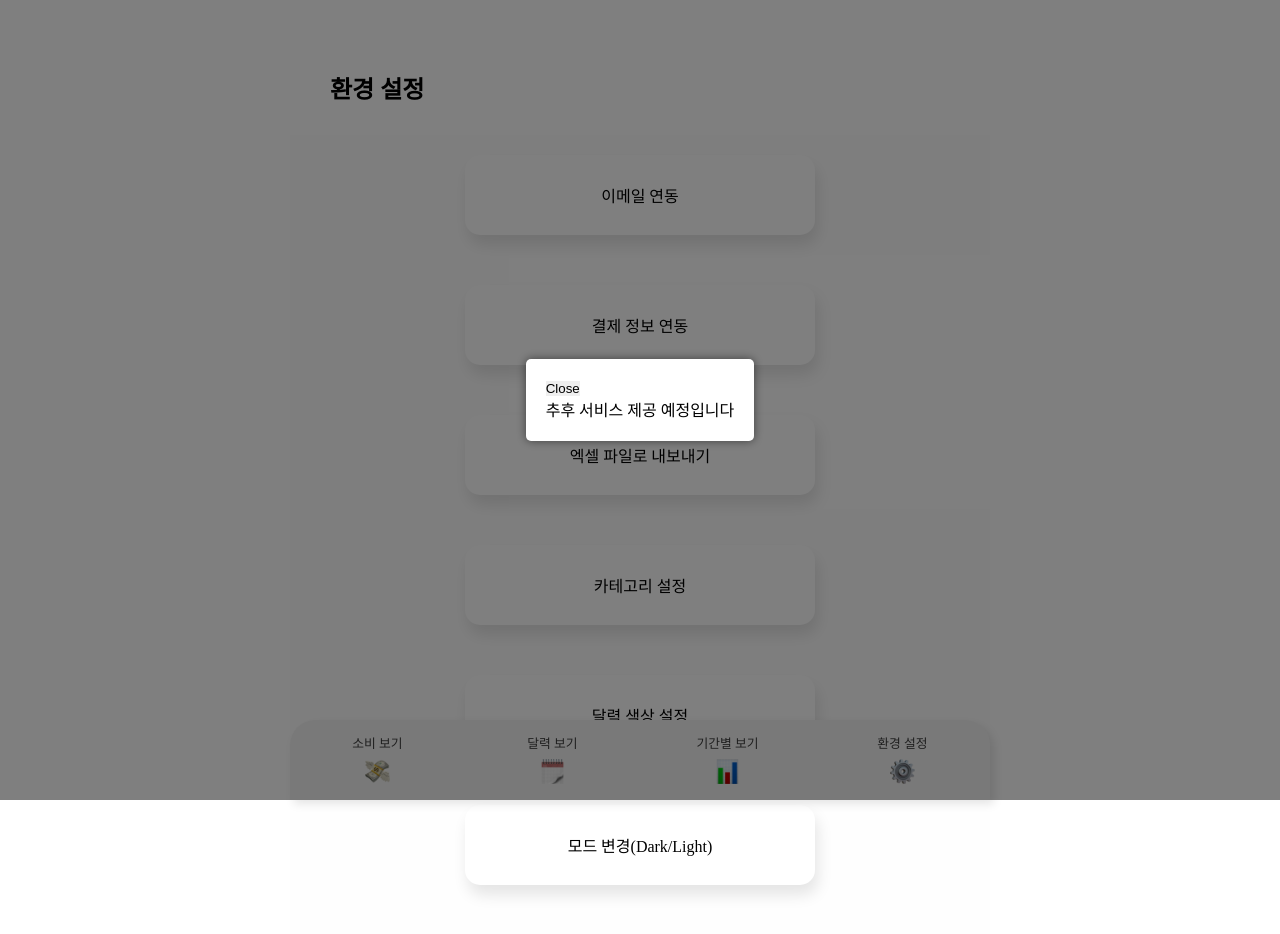
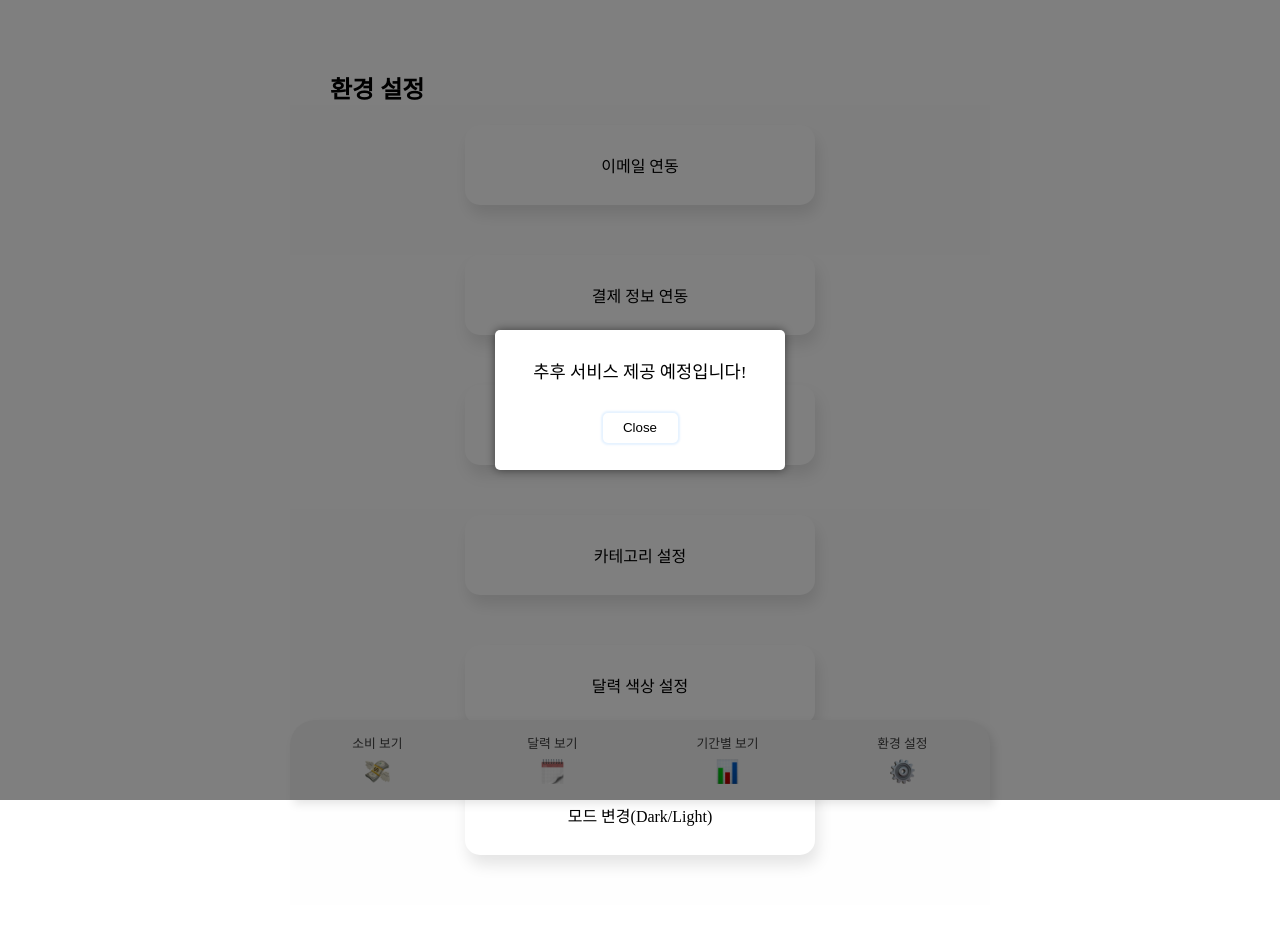
Before and after one commit to milk-stone/geozibang, a React (Create React App) app: page /settings in a window 1280 px wide. Both pictures are taken after a click on the element "이메일 연동". Shown: the top 934 px of the page. Built offline with nearby package versions, Linux system fonts and the light colour scheme.

Commit message:
페이지 하단 마진 추가, 기간별보기 수정, 환경설정 모달 창 수정

```diff
--- a/src/components/Button.jsx
+++ b/src/components/Button.jsx
@@ -10,16 +10,14 @@ export const Button = ({ children, ...rest }) => {
   );
 };
 
-
 export const CategoryButton = ({ image, children, ...rest }) => {
   return (
     <button className={styles.btn_category} {...rest}>
-      <img src={image} alt ="category icon" width = "20" />
+      <img src={image} alt="category icon" width="20" />
       <span>{children}</span>
     </button>
   );
 };
-
 
 //회색으로 쌓여있는 버튼
 export const GrayButton = ({ children, ...rest }) => {
@@ -30,19 +28,19 @@ export const GrayButton = ({ children, ...rest }) => {
   );
 };
 
-
 //체크박스
 export const CheckButton = ({ image, children, ...rest }) => {
   return (
     <button className={styles.btn_check} {...rest}>
-      <img src = {image} width="15" height="15" />
+      <img src={image} width="15" height="15" />
       <span>{children}</span>
     </button>
   );
 };
 
 export const PeriodButton = ({
-  icon,
+  image,
+  periodName,
   text,
   prevConsume,
   curConsume,
@@ -51,19 +49,25 @@ export const PeriodButton = ({
 }) => {
   return (
     <button className={styles.btn_period} {...rest}>
-      <FontAwesomeIcon icon={icon} />
+      <img src={image} width="30" height="30" />
       <h2>{text}</h2>
-      {prevConsume <= curConsume ? (
-        <p className={styles.red}>{curConsume}</p>
-      ) : (
-        <p className={styles.blue}>{curConsume}</p>
-      )}
-      <p>{prevConsume}</p>
+      <div className={styles.explain}>
+        <p className={styles.smallsize}>Current {periodName}</p>
+        {prevConsume <= curConsume ? (
+          <p className={styles.red}>{curConsume.toLocaleString()}원</p>
+        ) : (
+          <p className={styles.blue}>{curConsume.toLocaleString()}원</p>
+        )}
+      </div>
+      <div className={styles.explain}>
+        <p className={styles.smallsize}>Last {periodName}</p>
+        <p>{prevConsume.toLocaleString()}원</p>
+      </div>
     </button>
   );
 };
 
-export const SettingButton = ({ children,onClick, ...rest }) => {
+export const SettingButton = ({ children, onClick, ...rest }) => {
   return (
     <div className={styles.btn_setting} onClick={onClick}>
       <span>{children}</span>
--- a/src/components/Button.module.scss
+++ b/src/components/Button.module.scss
@@ -23,12 +23,12 @@
   flex-direction: column;
   justify-content: center;
   align-items: center;
-  overflow:auto;
+  overflow: auto;
 
   border-radius: 20px;
   background-color: #fff;
   box-shadow: 3px 10px 15px rgba(0, 0, 0, 0.08);
-  flex:1 0 90px;
+  flex: 1 0 90px;
   &:hover {
     cursor: pointer;
   }
@@ -36,15 +36,15 @@
   &:hover {
     transform: scale(1.1);
   }
-  img{
-    display:block;
-    margin-top:13px;
+  img {
+    display: block;
+    margin-top: 13px;
   }
   span {
     font-size: 13.5px;
-    text-shadow:0px 3px 4px rgba(0, 0, 0, 0.05);
-    font-weight:640;
-    margin-top:3px;
+    text-shadow: 0px 3px 4px rgba(0, 0, 0, 0.05);
+    font-weight: 640;
+    margin-top: 3px;
     padding: 5px 6px;
     text-align: center;
   }
@@ -53,20 +53,19 @@
 .btn_priority {
   width: 80px;
   height: 30px;
-  border-radius:5px;
+  border-radius: 5px;
   &:hover {
     cursor: pointer;
   }
-  margin:0px auto auto 30px;
-  span{
-    font-weight:700;
+  margin: 0px auto auto 30px;
+  span {
+    font-weight: 700;
   }
-  .imageWrapper{
-    margin-left:5px;
-    margin-top:5px;
+  .imageWrapper {
+    margin-left: 5px;
+    margin-top: 5px;
   }
 }
-
 
 .btn_check {
   width: 30px;
@@ -79,14 +78,13 @@
     display: flex;
     font-size: 1.5rem;
   }
-  span{
+  span {
     font-weight: 600;
   }
   &:hover {
     cursor: pointer;
   }
 }
-
 
 .btn_period {
   width: 80%;
@@ -157,3 +155,12 @@
   font-style: italic;
   color: blue;
 }
+
+.explain {
+  margin: auto 0px;
+}
+
+.smallsize {
+  font-size: 0.8rem;
+  margin-bottom: 10px;
+}
--- a/src/components/Calendar.module.scss
+++ b/src/components/Calendar.module.scss
@@ -28,4 +28,6 @@
   margin: 0px auto;
   width: 80%;
   max-width: 500px;
+
+  margin-bottom: 100px;
 }
--- a/src/components/PriorityBox.jsx
+++ b/src/components/PriorityBox.jsx
@@ -36,6 +36,7 @@ export const PriorityBox = (props) => {
       })
       .then((data) => {})
       .catch((error) => {});
+    setIsModalOpen(false);
   };
 
   useEffect(() => {
@@ -85,14 +86,20 @@ export const PriorityBox = (props) => {
           .filter((value) => value.checking !== 1)
           .filter((value) => value.ranking == props.rank)
           .map((element, index) => {
-                        return <Contents key={index} check={element.checking === 1} content={element.sobiname}></Contents>;
+            return (
+              <Contents
+                key={index}
+                check={element.checking === 1}
+                content={element.sobiname}
+              ></Contents>
+            );
           })}
 
       {isModalOpen && (
-                <ModalPopup onClose={handleCloseModal} onClick={handleSubmit}>
-                    <h2>모달 팝업</h2>
-                    <p>아~~~~~~언제끝나노~~~~~</p>
-                </ModalPopup>
+        <ModalPopup
+          onClose={handleCloseModal}
+          onClick={handleSubmit}
+        ></ModalPopup>
       )}
     </div>
   );
--- a/src/pages/ConsumePage.jsx
+++ b/src/pages/ConsumePage.jsx
@@ -12,15 +12,11 @@ import styles from "./ConsumePage.module.scss";
 import { Title } from "../components/Title";
 import { PriorityBox } from "../components/PriorityBox";
 import busImage from "../images/bus.png";
-import cloImage from "../images/clo.png"
+import cloImage from "../images/clo.png";
 import foodImage from "../images/food.png";
 import runImage from "../images/run.png";
 import lifeImage from "../images/life.png";
 import { useState, useEffect } from "react";
-
-
-
-
 
 export default function ConsumePage() {
   const [jsonData, setJsonData] = useState([]);
@@ -38,15 +34,14 @@ export default function ConsumePage() {
   }, []);
   console.log(jsonData);
 
-
   const category = [
     ["음식", foodImage],
-    ["패션", cloImage ],
+    ["패션", cloImage],
     ["취미", lifeImage],
-    ["건강", runImage],//
-    ["교통", busImage],//
+    ["건강", runImage], //
+    ["교통", busImage], //
   ];
-  const categories = Array.from({ length:category.length }, (_, index) => (
+  const categories = Array.from({ length: category.length }, (_, index) => (
     <CategoryButton image={category[index][1]}>
       {category[index][0]}
     </CategoryButton>
@@ -55,9 +50,10 @@ export default function ConsumePage() {
     <MainLayout>
       <Title>소비 보기</Title>
       <div className={styles.category_container}>{categories}</div>
-      <PriorityBox rank={1} check={0} content={"this is content: rank 1"} />
-      <PriorityBox rank={2} check={1} content={"this is content: rank 2"} />
-      <PriorityBox rank={3} check={1} content={"this is content: rank 3"} />
+      <PriorityBox rank={1} />
+      <PriorityBox rank={2} />
+      <PriorityBox rank={3} />
+      <div className={styles.blank} />
     </MainLayout>
   );
 }
--- a/src/pages/ConsumePage.module.scss
+++ b/src/pages/ConsumePage.module.scss
@@ -19,3 +19,7 @@
   display: block;
   overflow: scroll;
 }
+
+.blank {
+  height: 100px;
+}
--- a/src/pages/PeriodPage.jsx
+++ b/src/pages/PeriodPage.jsx
@@ -111,18 +111,21 @@ export default function PeriodPage() {
       <Title>기간별 보기</Title>
       <PeriodButton
         image={yearImage}
+        periodName={"Year"}
         text="전 년 대비"
         prevConsume={sobiLastYearTotal}
         curConsume={sobiCurYearTotal}
       ></PeriodButton>
       <PeriodButton
         image={monthImage}
+        periodName={"Month"}
         text="전 월 대비"
         prevConsume={sobiLastMonthTotal}
         curConsume={sobiCurMonthTotal}
       ></PeriodButton>
       <PeriodButton
         image={dayImage}
+        periodName={"Day"}
         text="전 일 대비"
         prevConsume={sobiYesterdayTotal}
         curConsume={sobiTodayTotal}
--- a/src/pages/SettingsPage.jsx
+++ b/src/pages/SettingsPage.jsx
@@ -3,20 +3,19 @@ import { faGear } from "@fortawesome/free-solid-svg-icons";
 import { Title } from "../components/Title";
 import { SettingButton } from "../components/Button";
 import styles from "./SettingsPage.module.scss";
-import { useState} from "react";
+import { useState } from "react";
 import { useEffect } from "react";
 export default function SettingsPage() {
-
   const [isPopupVisible, setIsPopupVisible] = useState(false);
   const handleSettingButtonClick = () => {
-    setIsPopupVisible(true);console.log(isPopupVisible);
+    setIsPopupVisible(true);
+    console.log(isPopupVisible);
   };
   const handleClosePopup = () => {
     setIsPopupVisible(false);
 
     console.log(isPopupVisible);
-
-  }
+  };
   const setting_info = [
     "이메일 연동",
     "결제 정보 연동",
@@ -26,7 +25,9 @@ export default function SettingsPage() {
     "모드 변경(Dark/Light)",
   ];
   const settings = Array.from({ length: setting_info.length }, (_, index) => (
-    <SettingButton onClick = {handleSettingButtonClick}>{setting_info[index]}</SettingButton>
+    <SettingButton onClick={handleSettingButtonClick}>
+      {setting_info[index]}
+    </SettingButton>
   ));
 
   return (
@@ -36,8 +37,13 @@ export default function SettingsPage() {
       {isPopupVisible && (
         <div className={styles.popup}>
           <div className={styles.popupContent}>
-            <button onClick={()=>handleClosePopup()}>Close</button>
-            <p>추후 서비스 제공 예정입니다</p>
+            <p>추후 서비스 제공 예정입니다!</p>
+            <button
+              className={styles.closebutton}
+              onClick={() => handleClosePopup()}
+            >
+              Close
+            </button>
           </div>
         </div>
       )}
--- a/src/pages/SettingsPage.module.scss
+++ b/src/pages/SettingsPage.module.scss
@@ -4,15 +4,18 @@
   width: 100%;
   height: 100vh;
   gap: 10px;
-  margin: 30px auto;
+  margin: 0px auto;
+  margin-bottom: 100px;
 
   background-color: rgb(240, 240, 240, 0.1);
 }
 
 .popup {
   position: fixed;
+
   top: 0;
   left: 0;
+
   width: 100%;
   height: 100%;
   background-color: rgba(0, 0, 0, 0.5);
@@ -24,7 +27,31 @@
 
 .popupContent {
   background-color: white;
+
+  width: 250px;
+  height: 100px;
+
   padding: 20px;
   border-radius: 5px;
   box-shadow: 0px 0px 10px rgba(0, 0, 0, 0.5);
+
+  display: flex;
+  flex-direction: column;
+  gap: 30px;
+
+  justify-content: center;
+  align-items: center;
+
+  p {
+    font-size: 1.1rem;
+  }
 }
+
+.closebutton {
+  width: 30%;
+  height: 30px;
+  background-color: #ffffff;
+  color: #000000;
+  border-radius: 5px;
+  box-shadow: 0px 0px 2px 2px rgba(0, 128, 256, 0.1);
+}
```
Also changed, not shown: src/pages/CalendarPage.jsx (+8 -6 lines), 1 other file (tests, documents, lock files or other folders). Lines whose indentation alone changed are shown as unchanged.
